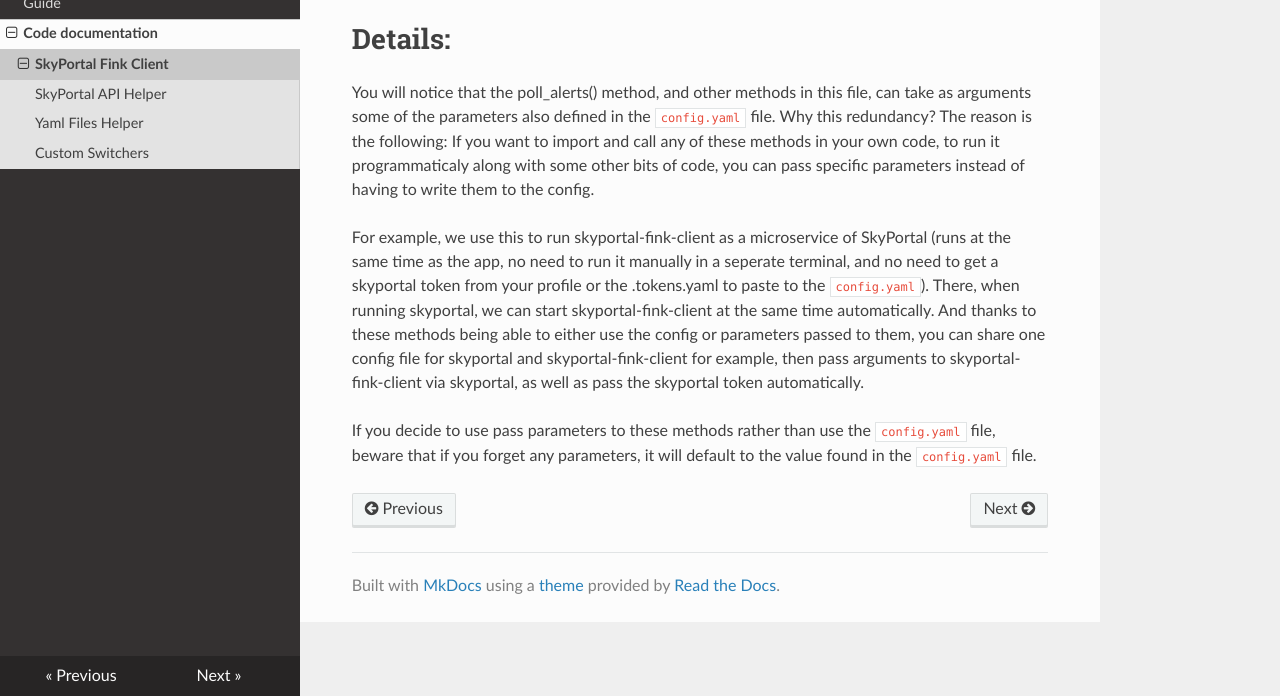
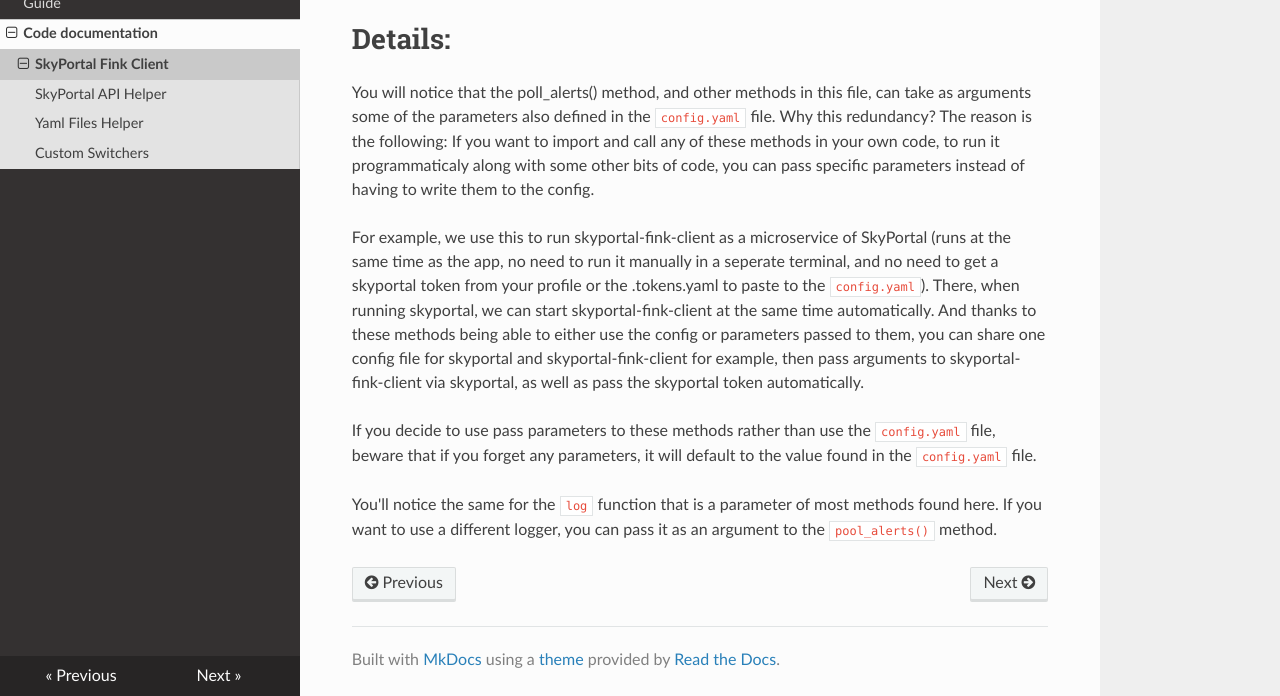
Before and after one commit to skyportal-contrib/skyportal-fink-client, an MkDocs documentation site: the page built from docs/dev_guide/skyportal_fink_client.md, in a window 1280 px wide and 960 px high, cut to the strip 264-960 px from the top of the window. Built offline with MkDocs 1.6.1, drawn with Linux system fonts in a browser that asks for light colours; nearby versions of some CDN libraries.

Commit message:
added docs about logger

```diff
--- a/docs/dev_guide/skyportal_fink_client.md
+++ b/docs/dev_guide/skyportal_fink_client.md
@@ -13,3 +13,5 @@ You will notice that the poll_alerts() method, and other methods in this file, c
 For example, we use this to run skyportal-fink-client as a microservice of SkyPortal (runs at the same time as the app, no need to run it manually in a seperate terminal, and no need to get a skyportal token from your profile or the .tokens.yaml to paste to the `config.yaml`). There, when running skyportal, we can start skyportal-fink-client at the same time automatically. And thanks to these methods being able to either use the config or parameters passed to them, you can share one config file for skyportal and skyportal-fink-client for example, then pass arguments to skyportal-fink-client via skyportal, as well as pass the skyportal token automatically.
 
 If you decide to use pass parameters to these methods rather than use the `config.yaml` file, beware that if you forget any parameters, it will default to the value found in the `config.yaml` file.
+
+You'll notice the same for the `log` function that is a parameter of most methods found here. If you want to use a different logger, you can pass it as an argument to the `pool_alerts()` method.
```
